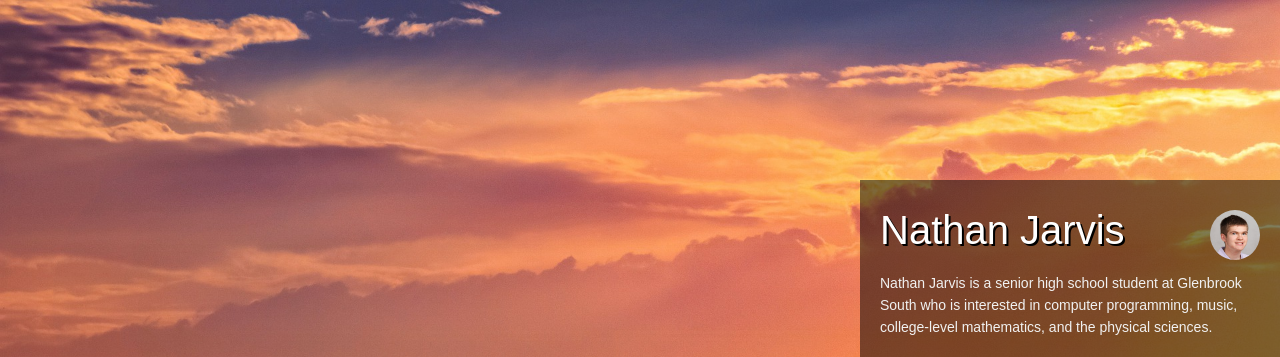
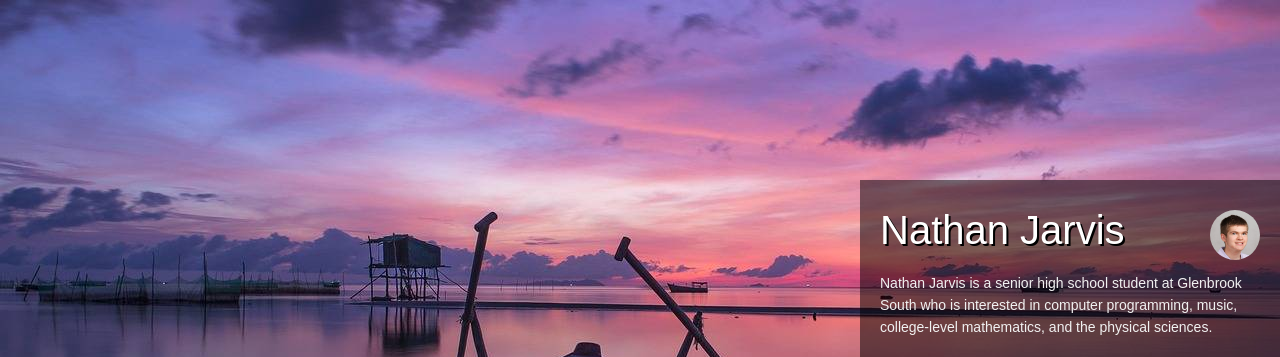
Before and after one commit to NathanJJarvis/splash-page, a plain HTML site: page index.html in a window 1280 px wide. Shown: the top 357 px of the page. Drawn offline with Linux system fonts and the light colour scheme.

Commit message:
Replace background image

```diff
--- a/assets/main.css
+++ b/assets/main.css
@@ -54,8 +54,8 @@ table {
     box-sizing: border-box;
 }
 body {
-    background-color: #0d080e;
-    background-image: url(img/sunset.jpg);
+    background-color: #181f3b;
+    background-image: url(img/boat-1014711_1281.jpg);
     background-repeat: no-repeat;
     background-size: 100% auto;
     background-position: top;
```
Also changed, not shown: assets/img/boat-1014711_1281.jpg (added), assets/img/placeholder.jpg (deleted).
